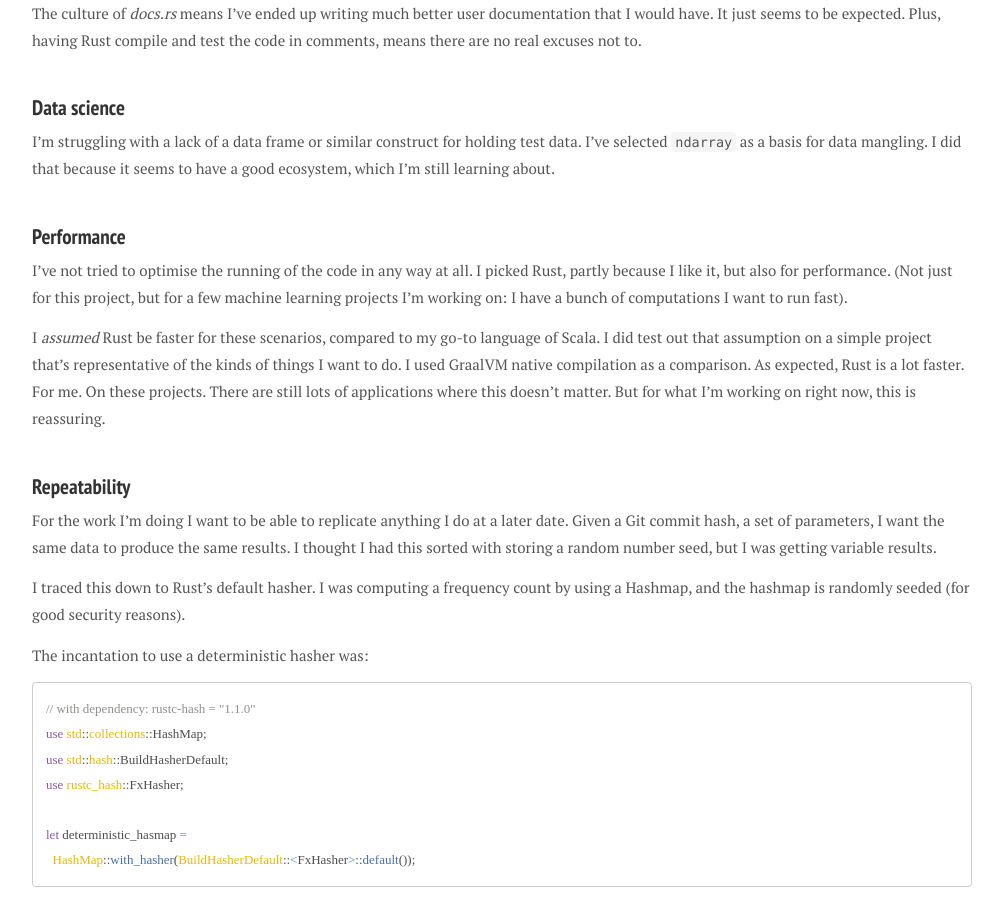
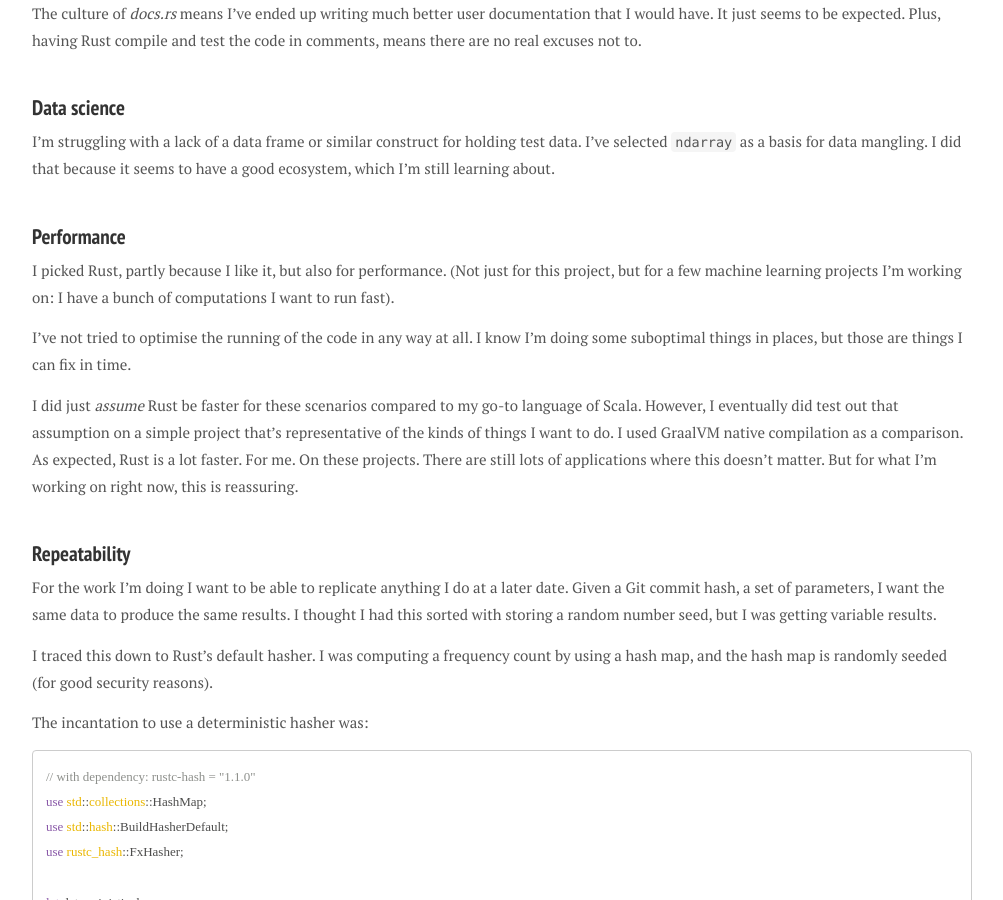
Before and after one commit to d6y/richard.dallaway.com, a Jekyll site: the page built from _posts/2020-04-06-1r.md, in a window 1280 px wide and 900 px high, scrolled down 2170 px. Shown: the whole window, without its empty margins (138-1141 px from the left). Built offline with Jekyll 4.4.1, drawn with Linux system fonts in a browser that asks for light colours; nearby versions of some CDN libraries; some web fonts are replaced; some of the changed text lies outside the part shown.

Commit message:
rejigging

```diff
--- a/_posts/2020-04-06-1r.md
+++ b/_posts/2020-04-06-1r.md
@@ -83,22 +83,24 @@ I'm struggling with a lack of a data frame or similar construct for holding test
 
 ## Performance
 
-I've not tried to optimise the running of the code in any way at all.
 I picked Rust, partly because I like it, but also for performance.
 (Not just for this project, but for a few machine learning projects I'm working on: I
  have a bunch of computations I want to run fast).
 
- I _assumed_ Rust be faster for these scenarios, compared to my go-to language of Scala.
- I did test out that assumption on a simple project that's representative of the kinds of things I want to do.
- I used GraalVM native compilation as a comparison.
- As expected,  Rust is a lot faster. For me. On these projects.
- There are still lots of applications where this doesn't matter. But for what I'm working on right now, this is reassuring.
+I've not tried to optimise the running of the code in any way at all.
+I know I'm doing some suboptimal things in places, but those are things I can fix in time.
+
+I did just _assume_ Rust be faster for these scenarios compared to my go-to language of Scala.
+However, I eventually did test out that assumption on a simple project that's representative of the kinds of things I want to do.
+I used GraalVM native compilation as a comparison.
+As expected, Rust is a lot faster. For me. On these projects.
+There are still lots of applications where this doesn't matter. But for what I'm working on right now, this is reassuring.
 
 ## Repeatability
 
 For the work I'm doing I want to be able to replicate anything I do at a later date. Given a Git commit hash, a set of parameters, I want the same data to produce the same results. I thought I had this sorted with storing a random number seed, but I was getting variable results.
 
-I traced this down to Rust's default hasher. I was computing a frequency count by using a Hashmap, and the hashmap is randomly seeded (for good security reasons).
+I traced this down to Rust's default hasher. I was computing a frequency count by using a hash map, and the hash map is randomly seeded (for good security reasons).
 
 The incantation to use a deterministic hasher was:
 
@@ -145,3 +147,5 @@ And as a consequence, there are now two crates and an application relating to 1R
 - [Rust hashmap][hashmap] documentation for a description of the default configuration.
 
 - <https://en.wikipedia.org/wiki/Iris_flower_data_set> if you're interested in that Iris dataset.
+
+- Rui Pereira, Marco Couto, Francisco Ribeiro, Rui Rua, Jácome Cunha, João Paulo Fernandes, and João Saraiva. 2017. Energy efficiency across programming languages: how do energy, time, and memory relate? In Proceedings of the 10th ACM SIGPLAN International Conference on Software Language Engineering (SLE 2017). Association for Computing Machinery, New York, NY, USA, 256–267. DOI:<https://doi.org/10.1145/3136014.3136031> **When I mentioned performance, I didn't mention energy. Rust does well in this measure. **
```
